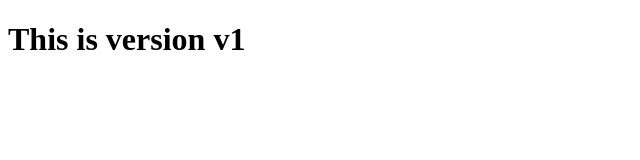
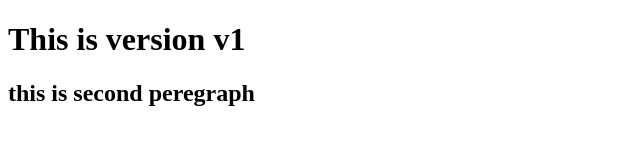
Before and after one commit to miteshpatel05/gitPractice, a plain HTML site: page index.html in a window 1280 px wide. Shown: the whole page, without its empty margins (0-640 px from the left). Drawn offline with Linux system fonts and the light colour scheme.

Commit message:
3th commit

```diff
--- a/index.html
+++ b/index.html
@@ -7,5 +7,6 @@
 </head>
 <body>
     <h1>This is version v1</h1>
+    <h2>this is second peregraph</h2>
 </body>
 </html>
```
